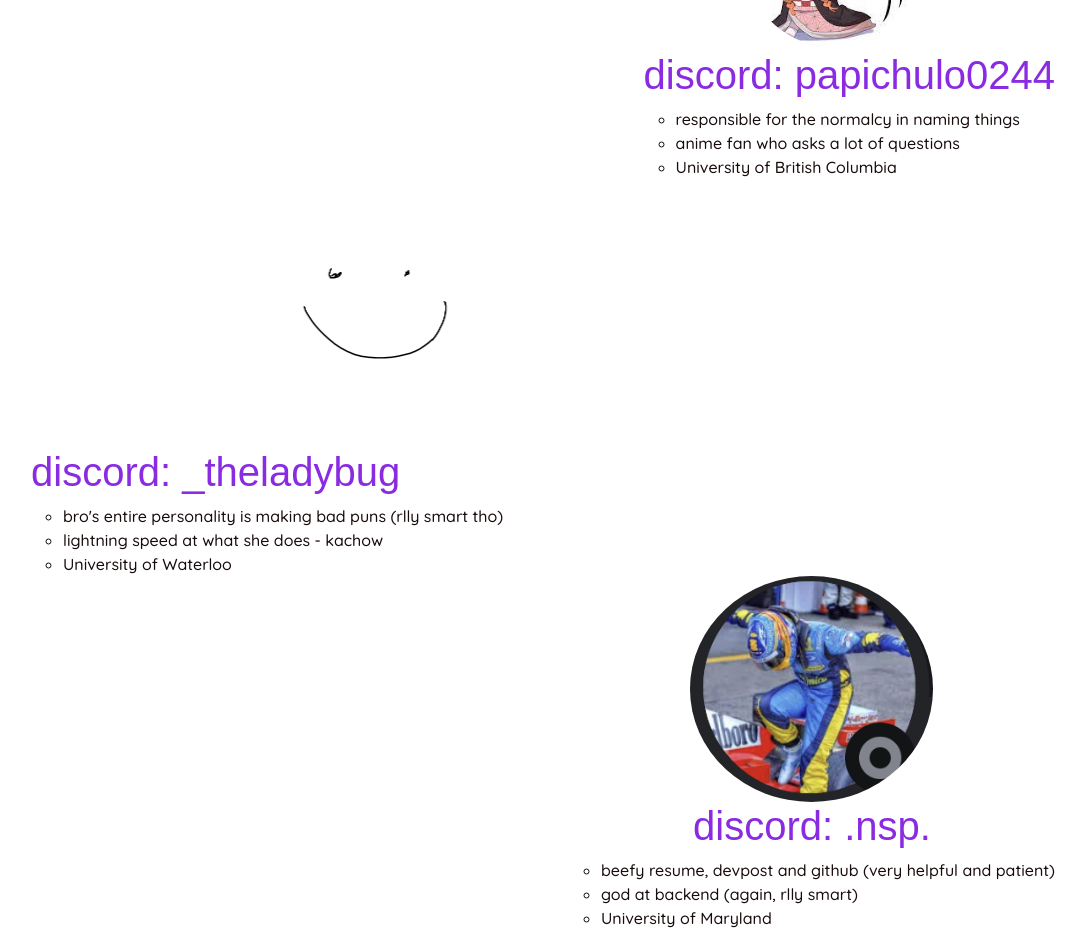
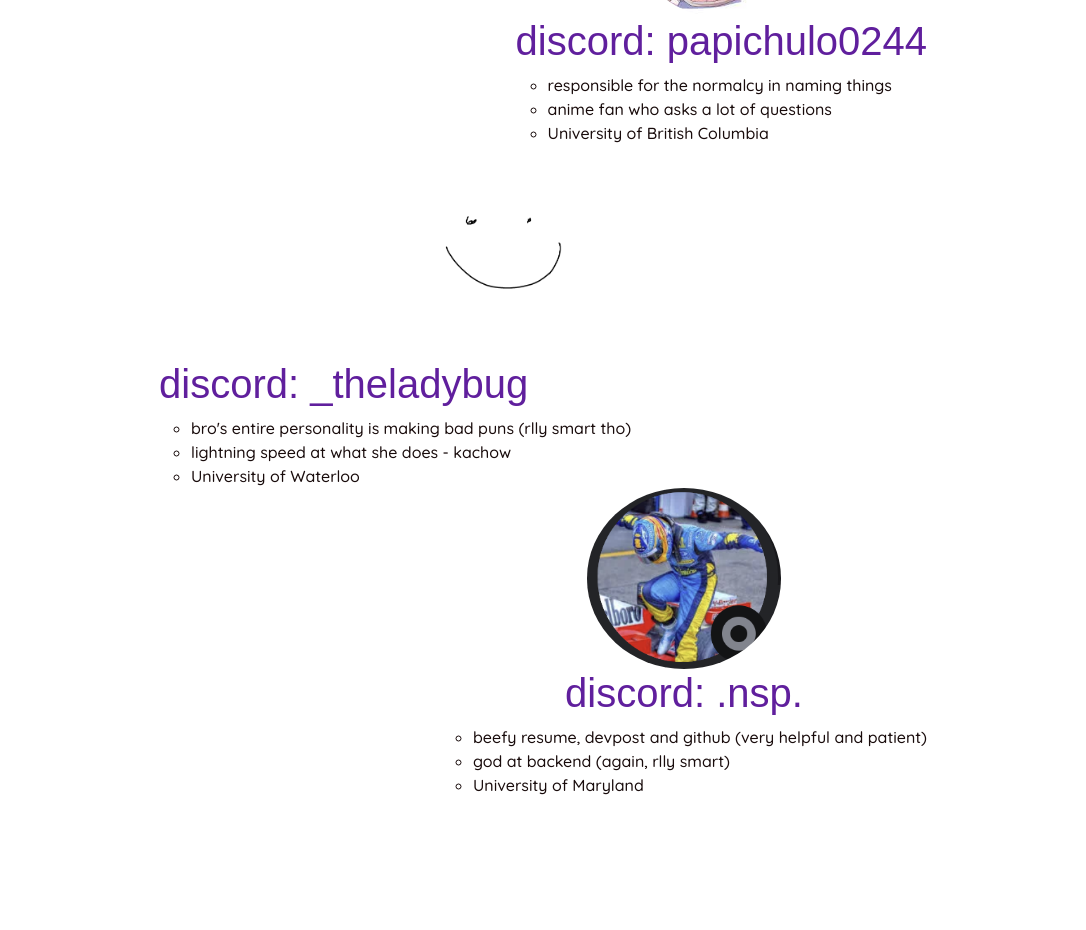
Before and after one commit to SamaPatnaik/waffles-hackathon, a React (Vite) app in the folder waffle-app/: page /about in a window 1280 px wide. Shown: the part 220-1150 px from the top of the page, without its empty margins (97-1183 px from the left). After the commit the page ends 1017 px from the top, so only its background shows below. Built offline with nearby package versions, Linux system fonts and the light colour scheme; a web font is replaced by a local one.

Commit message:
about page --updates

```diff
--- a/waffle-app/src/pages/About.css
+++ b/waffle-app/src/pages/About.css
@@ -1,9 +1,12 @@
 .about-container {
     text-align: center;
-    margin: auto;
+    /* margin: auto; */
     display: flex;
     flex-direction: column;
-    justify-content: space-between;
+    justify-content: space-evenly;
+    align-items: center;
+    flex-wrap: nowrap;
+    /* gap: 0; */
   }
 
   .profile-wrapper {
@@ -11,15 +14,17 @@
     flex: 1;
     display: flex;
     justify-content: center;
-    width: 80%;
+    width: 60%;
   }
 
   .profile {
     text-align: center;
+    /* background-color: rgb(255, 151, 146); */
+    border-radius: 50%;
   }
 
   .profile img {
-    width: 50%;
+    width: 40%;
     border-radius: 50%;
   }
 
@@ -44,7 +49,7 @@
   }
 
 .profile h1 {
-     color: blueviolet;
+     color: rgb(96, 31, 157);
 }
 
 
--- a/waffle-app/src/pages/About.jsx
+++ b/waffle-app/src/pages/About.jsx
@@ -13,27 +13,29 @@ const About = () => {
         <div className="profile">
           <img src={prof1} alt="Profile 1" />
           <h1 className="prof1">discord: papichulo0244</h1>
-          <ul><li>responsible for the normalcy in naming things</li></ul>
-          <ul><li>anime fan who asks a lot of questions</li></ul>
-          <ul><li>University of British Columbia</li></ul>
+          <ul>
+            <li>responsible for the normalcy in naming things</li>
+          <li>anime fan who asks a lot of questions</li>
+          <li>University of British Columbia</li></ul>
         </div>
       </div>
       <div className="profile-wrapper">
         <div className="profile">
           <img src={prof2} alt="Profile 2" />
           <h1 className="prof2">discord: _theladybug</h1>
-          <ul><li>bro's entire personality is making bad puns (rlly smart tho)</li></ul>
-          <ul><li>lightning speed at what she does - kachow</li></ul>
-          <ul><li>University of Waterloo</li></ul>
+          <ul>
+            <li>bro's entire personality is making bad puns (rlly smart tho)</li>
+          <li>lightning speed at what she does - kachow</li>
+          <li>University of Waterloo</li></ul>
         </div>
       </div>
       <div className="profile-wrapper">
         <div className="profile">
           <img src={prof3} alt="Profile 3" />
           <h1 className="prof3">discord: .nsp.</h1>
-          <ul><li>beefy resume, devpost and github (very helpful and patient)</li></ul>
-          <ul><li>god at backend (again, rlly smart)</li></ul>
-          <ul><li>University of Maryland</li></ul>
+          <ul><li>beefy resume, devpost and github (very helpful and patient)</li>
+          <li>god at backend (again, rlly smart)</li>
+          <li>University of Maryland</li></ul>
         </div>
       </div>
     </div>
```
